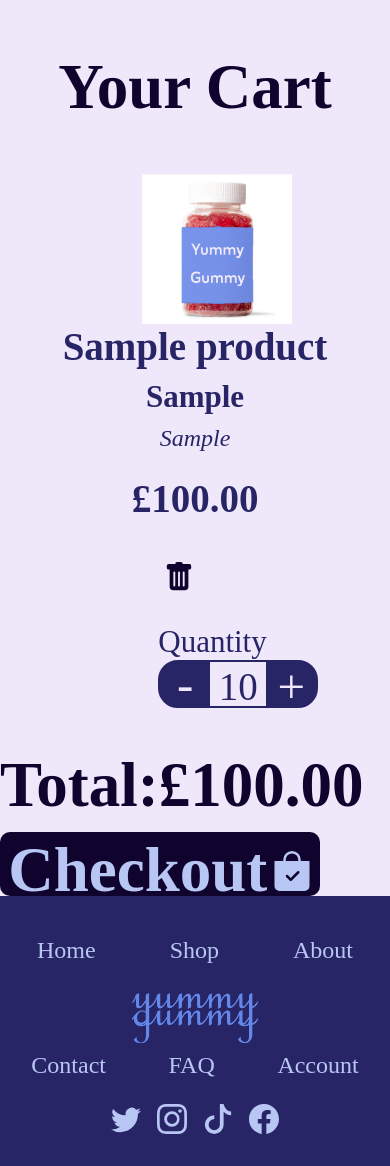
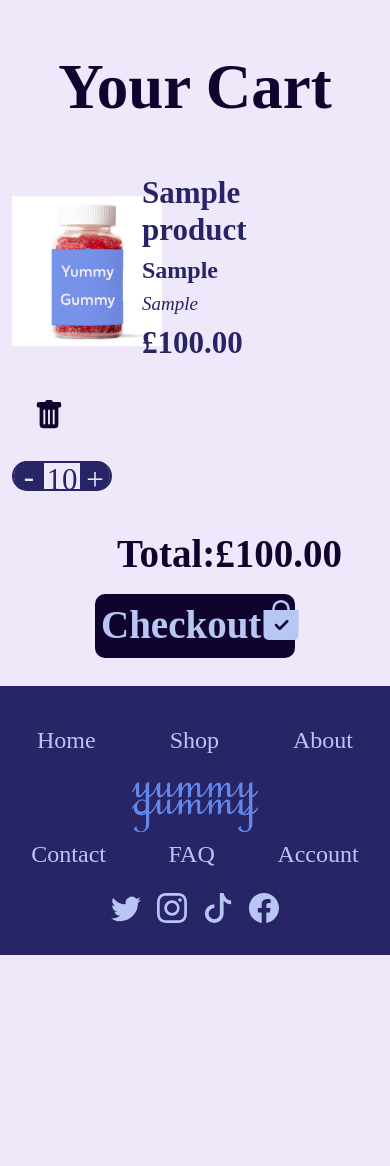
Before and after one commit to katieprogrammes/YummyGummy, a Flask app: page /cart in a window 390 px wide. Shown: the part 80-1246 px from the top of the page. After the commit the page ends 1035 px from the top, so only its background shows below. Run offline with Flask 3, Linux system fonts and the light colour scheme; a user stored in the database is signed in; tables that the repository leaves empty hold one stand-in row (values such as "Sample post"); some libraries are stand-ins or nearby versions; some web fonts are replaced.

Commit message:
Cart, FAQ, Product and Wishlist are responsive at 480px

```diff
--- a/app/static/css/responsive480.css
+++ b/app/static/css/responsive480.css
@@ -108,8 +108,9 @@
         text-align: center;
         position: relative;
         z-index: 2;
-        width: 100vh;
-        margin: 0;
+        width: auto;
+        height: auto;
+        margin: auto;
     }
     .hero h4 {
         font-size: 31px;
@@ -359,39 +360,151 @@
         justify-content: center;
     }
     #prodbasket {
-        width: 175px;
+        width: 150px;
         height: 50px;
         display: flex;
+        align-items: center;
+        margin-left: 19px;
+
     }
     #prodbasket h3 {
-        font-size: 24px;
+        display: none;
     }
-    #basketimg {
-        display: none;
+    #prodbasket h2 {
+        display: initial;
+        font-weight: 600;
+        margin-bottom: 0;
+    }
+    #prodbasket img {
+        width: 40px;
+        height: 40px;
+        margin-bottom: 10px;
+    }
+    #prodwishadd {
+        height: 50px;
+        width: 50px;
+        display: flex;
+        justify-content: center;
+        padding: 8px;
+        margin-left: 8px;
+    }
+    #prodwishadd img {
+        height: 30px;
+        width: 30px;
+        margin-left: 2px;
+    }
+    #prodbotbut {
+        justify-content: center;
     }
 
     /*CART STYLING*/
     .cart-item {
         margin: 40px 0;
         width: 100%;
+        display: flex;
+        flex-direction: row;
     }
     #cartimg {
         width: 150px;
         height: auto;
     }
     .productnm {
-        font-size: 39px;
+        font-size: 31px;
+        width: 175px;
     }
     .vitamin {
-        font-size: 31px;
+        font-size: 24px;
+        width: 100px;
     }
     .flavour {
-        font-size: 24px;
+        font-size: 19px;
+        width: 100px;
     }
     .price {
-        font-size: 39px;
+        font-size: 31px;
+        margin: 8px 0;
+        width: 100px;
     }
     .remove h3 {
         display: none;
     }
+    .cartinfo {
+        width: 180px;
+        text-align: left;
+        padding-right: 0;
+    }
+    .cartamount {
+        display: flex;
+        flex-direction: column;
+        justify-content: center;
+    }
+    .prodmininfo {
+        display: none;
+    }
+    .cartquantitybutton {
+        height: 30px;
+        width: 100px;
+    }
+    .cartminus,
+    .cartplus {
+        height: 30px;
+        width: 30px;
+    }
+    .cartminus h2,
+    .cartplus h2{
+        font-size: 31px;
+    }
+    .cartquantitybutton h3{
+        font-size: 31px;
+    }
+    .carttotal {
+        width: 40%;
+        margin: auto;
+    }
+    .carttotal h1 {
+        font-size: 39px;
+    }
+    .checkout {
+        width: 200px;
+        margin: 8px auto;
+    }
+    .checkout h1 {
+        font-size: 39px;
+        margin: auto;
+    }
+    .checkout img {
+        margin: 5px auto;
+    }
+    .checksect {
+        margin-bottom: 20px;
+    }
+    /*ERROR HANDLING STYLING*/
+    .ygerrtitle {
+        margin-top: 1rem;
+    }
+
+    /*WISHLIST STYLING*/
+    #wishbox {
+        margin: 40px 0;
+        width: 100%;
+        display: flex;
+        flex-direction: row;
+    }
+    #wishimg {
+        width: 150px;
+        height: auto;
+    }
+    .wishremove h3 {
+        display: none;
+    }
+    .wishremove img {
+        width: 40px;
+    }
+    .cartinfo {
+        width: 180px;
+        text-align: left;
+        padding-right: 0;
+    }
+
+
 }
--- a/app/static/css/style.css
+++ b/app/static/css/style.css
@@ -670,6 +670,9 @@
 #prodbasket h1 {
     font-weight: 700;
 }
+#prodbasket h2 {
+    display: none;
+}
 #prodwishadd {
     background-color:#10042F;
     width: 4rem;
@@ -796,11 +799,14 @@
     border-radius: 10px;
     width: 15rem;
     height: 6rem;
-    padding-top: 12px;
-    margin-top: 7rem;
+    margin-top: 4rem;
+    display: flex;
+    align-items: center;
+
 }
-#emptycart h2 {
+#emptycart h3 {
     font-weight: 700;
+    margin-top: 8px;
 }
 
 /*FAQ Styling*/
@@ -823,17 +829,14 @@
     border: 1px solid #B8C6F4;
     color: #10042F;
 }
-
 .faq-item:first-of-type {
     border-top-left-radius: 10px;
     border-top-right-radius: 10px;
 }
-
 .faq-item:last-of-type {
     border-bottom-left-radius: 10px;
     border-bottom-right-radius: 10px;
 }
-
 .faq-button {
     display: flex;
     align-items: center;
@@ -857,7 +860,6 @@
     background-size: var(--bs-accordion-btn-icon-width);
     transition: var(--bs-accordion-btn-icon-transition, transform 0.2s ease-in-out);
 }
-
 .faq-button:not(.collapsed)::after {
     background-image: var(--bs-accordion-btn-active-icon);
     transform: var(--bs-accordion-btn-icon-transform, rotate(-180deg));
@@ -870,6 +872,7 @@
     color: #282566;
     font-weight: 600;
 }
+
 /*Error handling styling*/
 .ygerrortext {
     text-align: center;
@@ -885,6 +888,7 @@
     font-weight: 700;
     margin-bottom: 4rem;
 }
+
 .item-price {
     display: none;
 }
@@ -911,6 +915,9 @@
     align-items: center;
     margin-top: 75px;
 }
+.wishremove img {
+    width: 50px;
+}
 .shopreturn {
     background-color: #10042F;
     color: #B8C6F4;
--- a/app/templates/cart.html
+++ b/app/templates/cart.html
@@ -13,14 +13,14 @@
                         <div class="col-4">
                             <img src="{{ url_for('static', filename='images/yumgum.png') }}" alt="{{ item.product.name }}" height="225" id="cartimg">
                         </div>
-                        <div class="col">
+                        <div class="col cartinfo">
                             <h2 class="productnm">{{ item.product.name }}</h2>
                             <h3 class="vitamin">{{ item.product.vitamin }}</h3>
                             <h4 class="flavour">{{ item.product.flavour }}</h4>
                             <h1 class="item-price">£{{ item.product.price }}</h1> <!--Purely for Javascript-->
                             <h2 class="price">£{{ item.product.price * item.quantity }}</h2>
                         </div>
-                        <div class="col-3">
+                        <div class="col-3 cartamount">
                             <button type="button" class="remove" data-item-id="{{ item.id }}">
                                 <img src="/static/images/trash.svg" alt="Rubbish Bin">
                                 <h3>Remove</h3>
@@ -44,7 +44,7 @@
         </div>
 
         <!-- CHECKOUT SECTION-->
-        <div class="row">
+        <div class="row checksect">
             <div class="col-3"></div>
             <div class="col">
                 <div class="carttotal">
@@ -63,10 +63,10 @@
             <div class="col-2"></div>
         </div>
     {% else %}
-        <h2 class="ygsubtitle">Your cart is currently empty.</h2>
+        <h2 class="ygsubtitle">Your cart is currently empty</h2>
         <div class="backtoshop">
             <a href="{{ url_for('shop') }}" class="btn btn-primary btn-lg active" role="button" aria-pressed="true" id="emptycart">
-                <h2>Continue Shopping</h2>
+                <h3>Continue Shopping</h3>
             </a>
         </div>
     {% endif %}
--- a/app/templates/product.html
+++ b/app/templates/product.html
@@ -39,10 +39,11 @@
                         <div id="prodbotbut">
                             <a href="#" id="prodbasket" data-product-id="{{ product.id }}">
                                 <h3>Add to Basket</h3>
+                                <h2>Add</h2>
                                 <img src="{{ url_for('static', filename='images/basketcheck.svg') }}" height="45" alt="Shopping basket" id="basketimg">
                             </a>
                             <button type="submit" class="btn btn-primary btn-lg" id="prodwishadd" data-product-id="{{ product.id }}">
-                                <img src="{{ url_for('static', filename='images/heart.svg') }}" alt="Outline of a heart">
+                                <img src="{{ url_for('static', filename='images/heart.svg') }}" alt="Solid heart with a plus next to it">
                             </button>
                         </div>
                     </div>
--- a/app/templates/wishlist.html
+++ b/app/templates/wishlist.html
@@ -11,7 +11,7 @@
                 {% for item in wish_items %}
                     <div class="row wish-items" id="wishbox">
                         <div class="col-4">
-                            <img src="{{ url_for('static', filename='images/yumgum.png') }}" alt="{{ item.product.name }}" height="225">
+                            <img src="{{ url_for('static', filename='images/yumgum.png') }}" alt="{{ item.product.name }}" height="225" id="wishimg">
                         </div>
                         <div class="col">
                             <h2 class="productnm">{{ item.product.name }}</h2>
@@ -21,7 +21,7 @@
                         </div>
                         <div class="col-3">
                             <button type="button" class="wishremove" data-item-id="{{ item.id }}">
-                                <img src="/static/images/trash.svg" alt="Rubbish Bin">
+                                <img src="/static/images/heart-minus.svg" alt="Solid heart with a minus next to it">
                                 <h3>Remove</h3>
                             </button>
                         </div>
```
Also changed, not shown: app/templates/faq.html (+15 -15 lines), app.db, app/static/images/heart-minus.svg (added), app/static/images/heart.svg.
